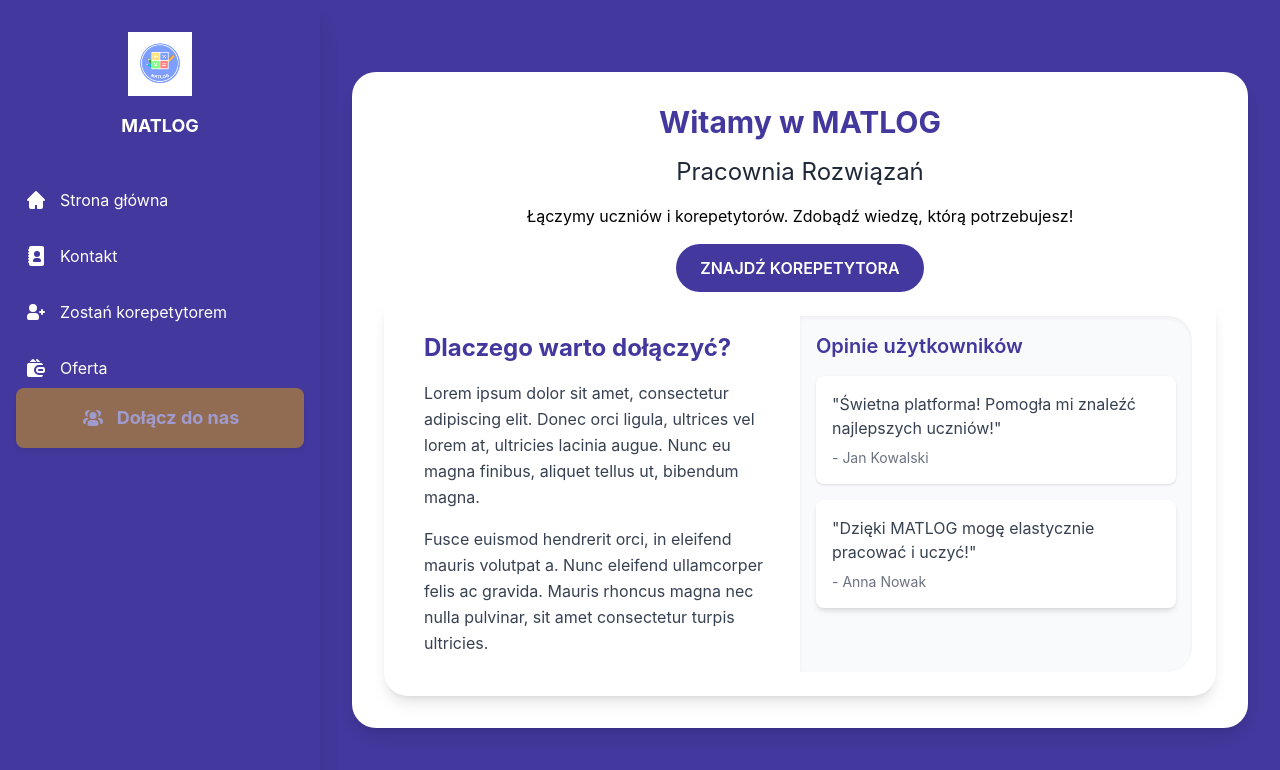
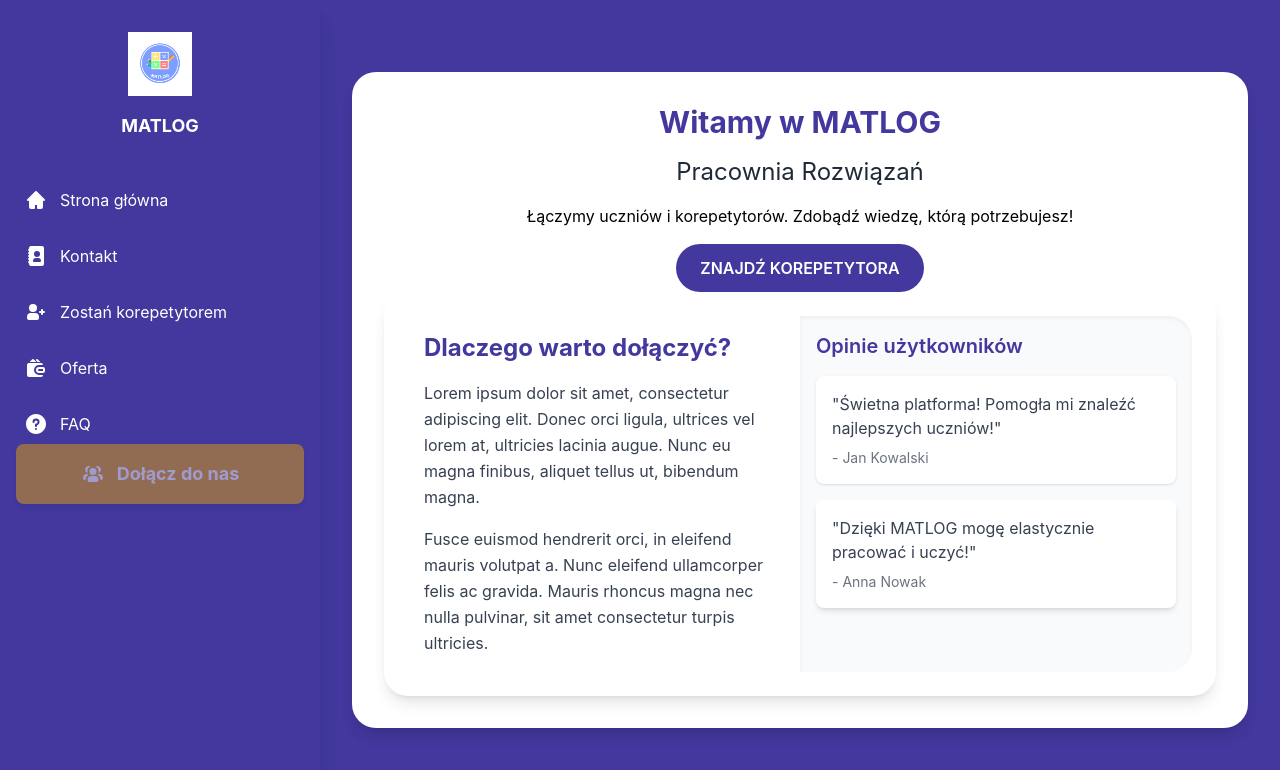
Before and after one commit to s29420-pj/MATLOG-Frontend-, an Angular app: page / in a window 1280 px wide. Shown: the top 770 px of the page. Built offline with nearby package versions, Linux system fonts and the light colour scheme.

Commit message:
add Faq module

```diff
--- a/src/app/app.routes.ts
+++ b/src/app/app.routes.ts
@@ -4,6 +4,7 @@ import {LoginComponent} from './auth/login/login.component';
 import {AppComponent} from './app.component';
 import {HomeComponent} from './home/home.component';
 import {BecomeTutorComponent} from './tutor/become-tutor/become-tutor.component';
+import {FaqComponent} from './faq/faq/faq.component';
 
 
 export const routes: Routes = [
@@ -11,5 +12,6 @@ export const routes: Routes = [
   { path: 'login', component: LoginComponent }, // Strona logowania
   { path: 'rejestracja', component: RegisterComponent }, // Strona rejestracji
   { path: 'zostan-korepetytorem', component: BecomeTutorComponent }, // Nowa ścieżka
+  { path: 'faq',component: FaqComponent},
   { path: '**', redirectTo: '' }, // Przekierowanie dla nieznanych ścieżek na stronę główną
 ];
--- a/src/app/auth/login/login.component.html
+++ b/src/app/auth/login/login.component.html
@@ -1,7 +1,17 @@
 <div class="h-screen bg-indigo-800 flex justify-center items-center">
   <div class="bg-white w-3/4 max-w-4xl rounded-lg p-10">
     <form class="space-y-6">
-
+      <!-- Przycisk logowania przez Google -->
+      <button class="w-full flex items-center justify-center py-3 px-6 bg-blue-400 text-white font-semibold rounded-lg hover:bg-blue-500 transition duration-300">
+        <!-- SVG logo Google -->
+        <svg class="w-6 h-6 mr-3" xmlns="http://www.w3.org/2000/svg" viewBox="0 0 533.5 544.3">
+          <path fill="#4285F4" d="M533.5 278.4c0-17.4-1.5-34-4.6-50.3H272v95.4h147.4c-6.3 34.1-24.4 63-51.7 82.3v68h83.4c48.9-45.2 76.9-112.1 76.9-193.4z"/>
+          <path fill="#34A853" d="M272 544.3c69.7 0 128.1-23.1 170.8-62.7l-83.4-68c-23.2 15.6-52.8 24.8-87.4 24.8-67.2 0-124.1-45.3-144.3-106.4H52.4v68.2C94.1 517.3 167.3 544.3 272 544.3z"/>
+          <path fill="#FBBC05" d="M127.7 324.6c-9.8-29.3-9.8-60.8 0-90.1V166H52.4c-39.6 78.8-39.6 172.7 0 251.5l75.3-68.9z"/>
+          <path fill="#EA4335" d="M272 107.3c35.8 0 68 12.4 93.2 36.6l70.3-70.3C400.1 24.5 337.8 0 272 0 167.3 0 94.1 27 52.4 81.8l75.3 68.9c20.2-61.1 77.1-106.4 144.3-106.4z"/>
+        </svg>
+          Zaloguj się za pomocą Google
+            </button>
     <!-- Sekcja loginu ££!-->
     <div>
       <label class="block text-gray-700 font-medium mb-2">Login</label>
--- a/src/app/auth/login/login.component.ts
+++ b/src/app/auth/login/login.component.ts
@@ -7,7 +7,7 @@ import {ReactiveFormsModule} from '@angular/forms';
   imports: [
     ReactiveFormsModule
   ],
-  templateUrl: './login.component.html',
+  templateUrl: "./login.component.html",
   styleUrl: './login.component.css'
 })
 export class LoginComponent {
--- a/src/app/auth/register/register.component.ts
+++ b/src/app/auth/register/register.component.ts
@@ -28,9 +28,10 @@ export class RegisterComponent {
 
   buildRegisterForm() {
     return this.formBuilder.group({
-      name: ['', Validators.required],
-      surname: ['', Validators.required],
-      email: ['', [Validators.required, Validators.email]],
+      firstName: ['', Validators.required],
+      role: ['', Validators.required],
+      lastName: ['', Validators.required],
+      emailAddress: ['', [Validators.required, Validators.email]],
       password: ['', Validators.required],
       userType: ['', Validators.required],
       dateOfBirth: ['']
--- a/src/app/menu/menu.component.html
+++ b/src/app/menu/menu.component.html
@@ -40,14 +40,23 @@
     </a>
   </div>
   <div class="hover:bg-indigo-700 p-2 rounded-lg">
-      <button
+    <a routerLink="/oferta"
       class="flex items-center">
       <svg class="w-6 h-6 mr-3 text-white" aria-hidden="true" xmlns="http://www.w3.org/2000/svg" width="24" height="24" fill="currentColor" viewBox="0 0 24 24">
         <path fill-rule="evenodd" d="M12 14a3 3 0 0 1 3-3h4a2 2 0 0 1 2 2v2a2 2 0 0 1-2 2h-4a3 3 0 0 1-3-3Zm3-1a1 1 0 1 0 0 2h4v-2h-4Z" clip-rule="evenodd"/>
         <path fill-rule="evenodd" d="M12.293 3.293a1 1 0 0 1 1.414 0L16.414 6h-2.828l-1.293-1.293a1 1 0 0 1 0-1.414ZM12.414 6 9.707 3.293a1 1 0 0 0-1.414 0L5.586 6h6.828ZM4.586 7l-.056.055A2 2 0 0 0 3 9v10a2 2 0 0 0 2 2h12a2 2 0 0 0 2-2h-4a5 5 0 0 1 0-10h4a2 2 0 0 0-1.53-1.945L17.414 7H4.586Z" clip-rule="evenodd"/>
       </svg>
       Oferta
-      </button>
+    </a>
+  </div>
+  <div class="hover:bg-indigo-700 p-2 rounded-lg">
+    <a routerLink="/faq"
+       class="flex items-center">
+      <svg class="w-6 h-6 mr-3 text-white" aria-hidden="true" xmlns="http://www.w3.org/2000/svg" width="24" height="24" fill="currentColor" viewBox="0 0 24 24">
+        <path fill-rule="evenodd" d="M2 12C2 6.477 6.477 2 12 2s10 4.477 10 10-4.477 10-10 10S2 17.523 2 12Zm9.008-3.018a1.502 1.502 0 0 1 2.522 1.159v.024a1.44 1.44 0 0 1-1.493 1.418 1 1 0 0 0-1.037.999V14a1 1 0 1 0 2 0v-.539a3.44 3.44 0 0 0 2.529-3.256 3.502 3.502 0 0 0-7-.255 1 1 0 0 0 2 .076c.014-.398.187-.774.48-1.044Zm.982 7.026a1 1 0 1 0 0 2H12a1 1 0 1 0 0-2h-.01Z" clip-rule="evenodd"/>
+      </svg>
+        FAQ
+    </a>
   </div>
 </nav>
 <div class="mt-auto">
```
Also changed, not shown: src/app/auth/models/user.ts (+5 -6 lines). Lines whose indentation alone changed are shown as unchanged.
